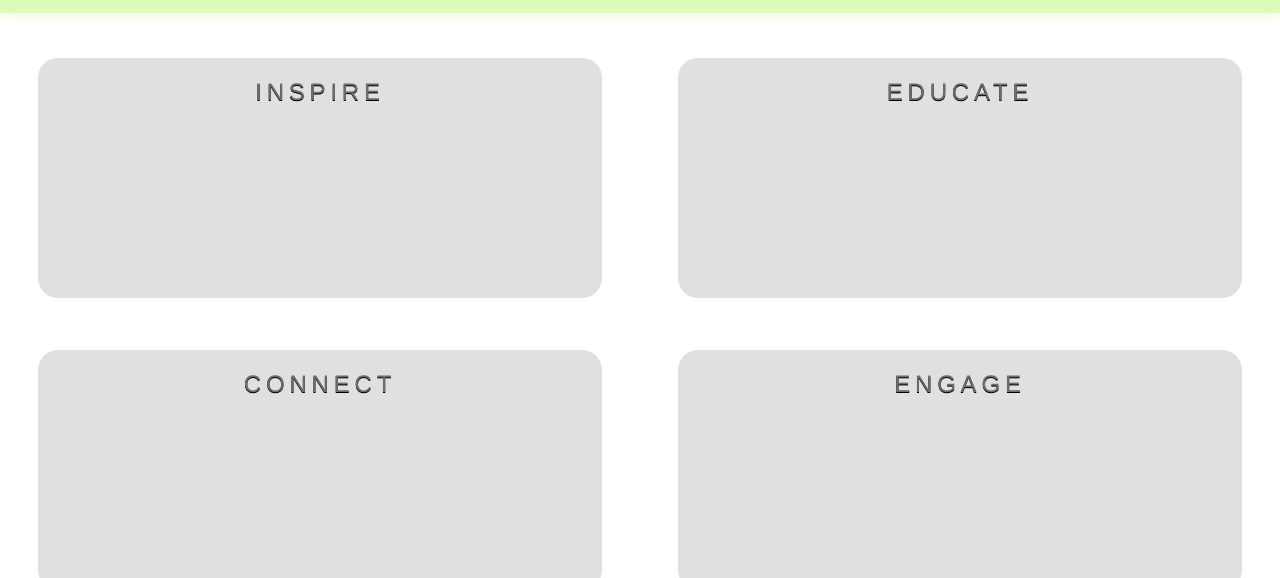
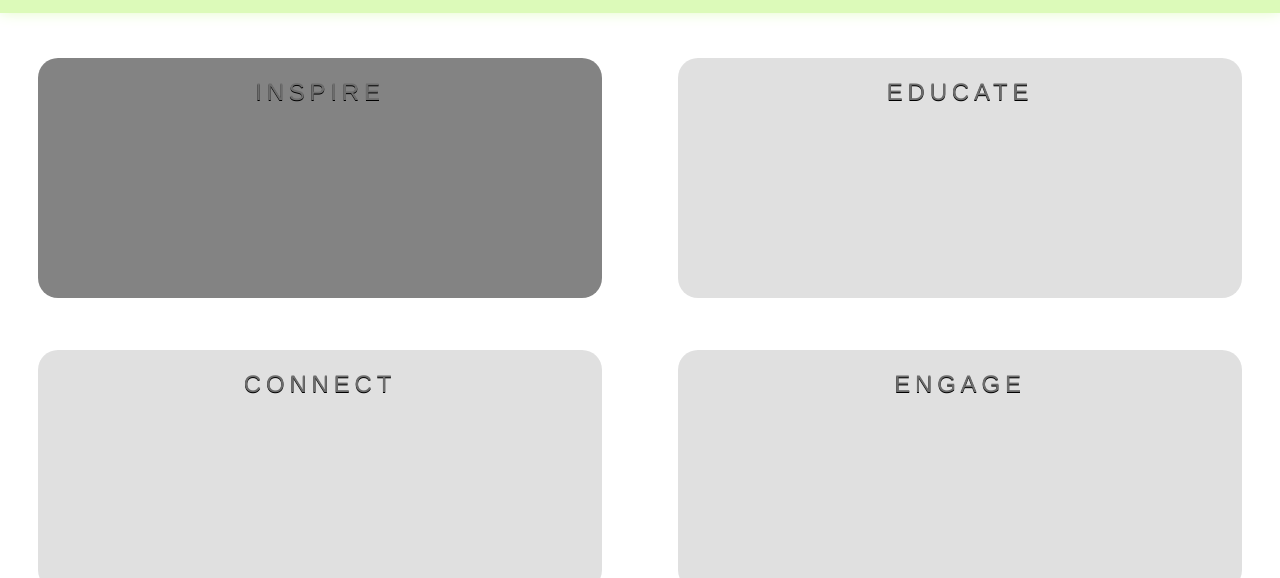
Before and after one commit to milgwyn/mytestground, a plain HTML site: page etcbc/index.html in a window 1280 px wide. In both pictures the pointer is over the element "INSPIRE". Shown: the part 911-1489 px from the top of the page. Drawn offline with Linux system fonts and the light colour scheme.

Commit message:
just adding the hover option to program class

```diff
--- a/etcbc/css/main.css
+++ b/etcbc/css/main.css
@@ -246,6 +246,11 @@ p {
    border-radius: 20px;
 }
 
+.program:hover {
+   background-color: rgba(100,100,100,0.8); /* not working find out why */
+}
+
+
 .program h3 {
   padding: 10px;
   margin-left: 5%;
```
